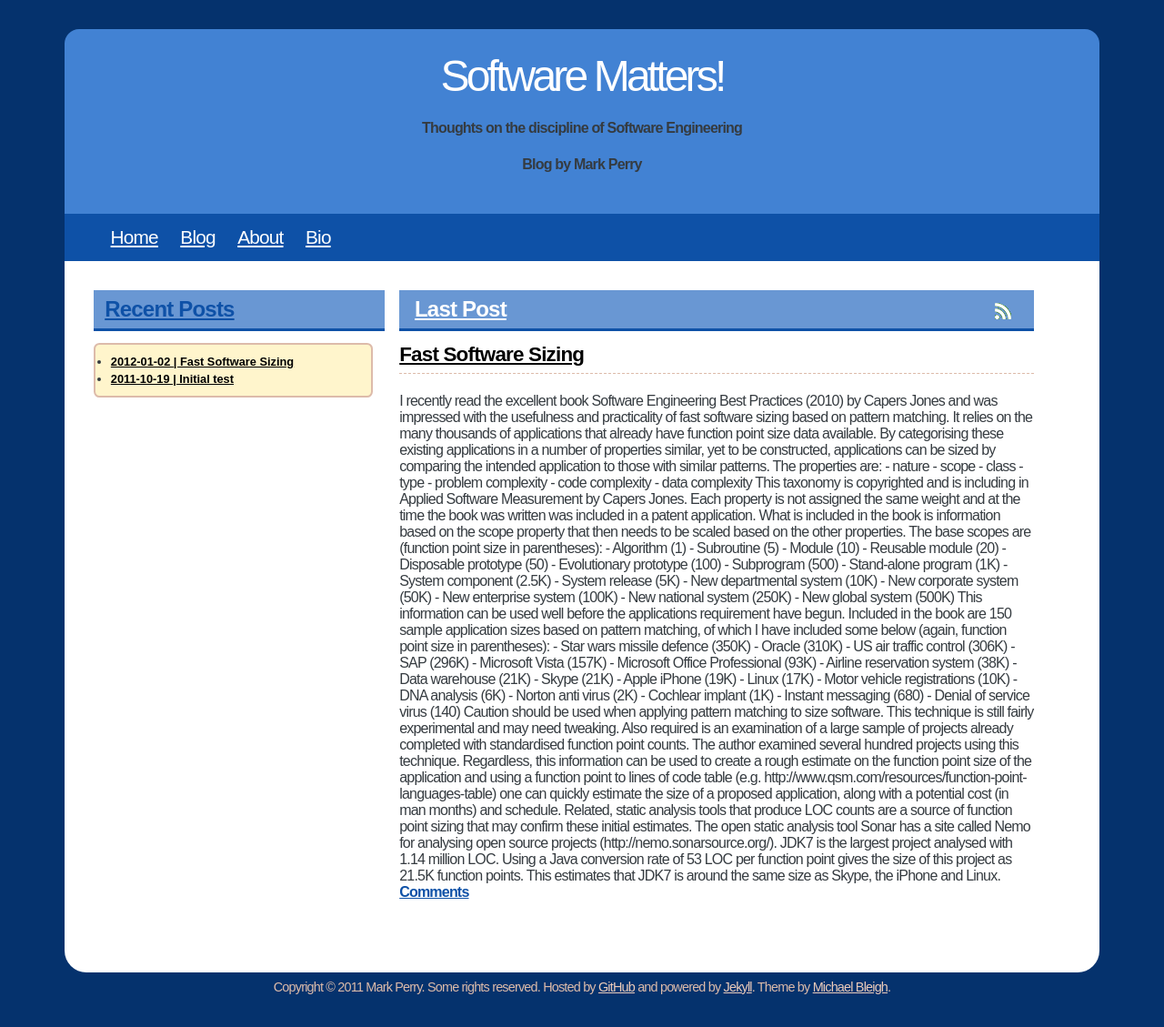
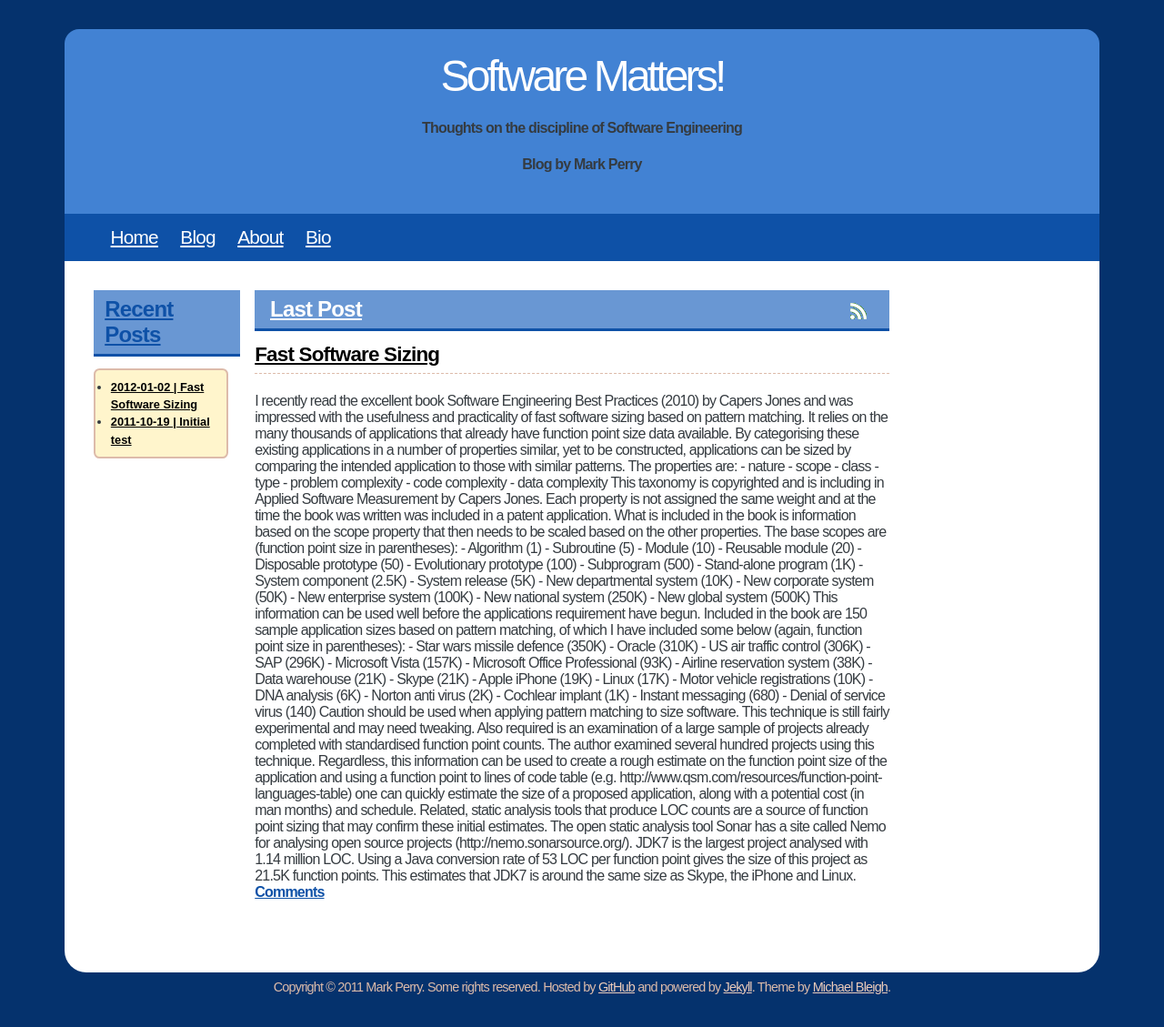
Before and after one commit to kouzouigh/mperry.github.io, a Jekyll site: the page built from index.html, in a window 1280 px wide. Shown: the whole page at 91% size. Built offline with Jekyll 4.4.1, drawn with Linux system fonts in a browser that asks for light colours.

Commit message:
Set last n posts to relative width

```diff
--- a/stylesheets/master.css
+++ b/stylesheets/master.css
@@ -262,7 +262,7 @@ div.related {
 }
 
 #home_left {
-  width: 20em;
+  width: 15%;
 }
 
 .home_right {
```
